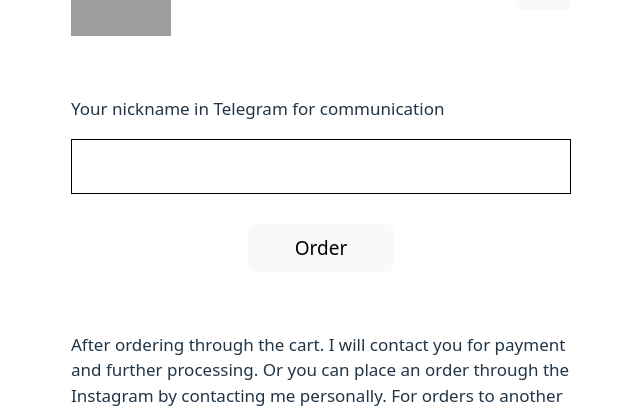
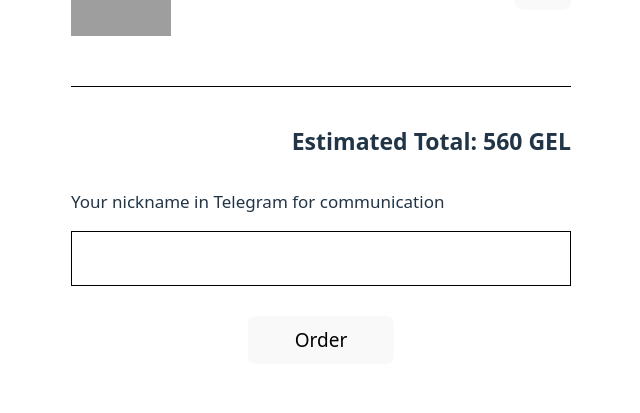
Before and after one commit to DashaShmi/shop-snova, a React (Vite) app: page /cart in a window 1280 px wide. Shown: the part 888-1301 px from the top of the page, without its empty margins (319-959 px from the left). Built offline with nearby package versions, Linux system fonts and the light colour scheme; grey boxes are pictures that could not be loaded.

Commit message:
счетчик суммы товаров в корзине

```diff
--- a/src/pages/cart/Cart.module.scss
+++ b/src/pages/cart/Cart.module.scss
@@ -55,6 +55,20 @@
   display: block;
 }
 
+.line {
+  width: 100%;
+  border-bottom: 1px solid #000;
+  margin: 20px 0;
+}
+
+.total {
+  font-weight: 650;
+  font-size: 23px;
+  text-align: end;
+  margin-top: 37px;
+
+}
+
 
 .orderButton {
   padding: 10px 46px
--- a/src/pages/cart/Cart.tsx
+++ b/src/pages/cart/Cart.tsx
@@ -11,6 +11,15 @@ export default function Cart() {
   const cart = useAppSelector(getOrder);
   const dispatch = useAppDispatch();
   const [telegram, setTelegram] = useState("");
+
+  const totalPrice = cart.reduce((sum, product) => {
+    return sum + product.price;
+  }, 0);
+
+  const sendTelegram = (e: React.FormEvent) => {
+    e.preventDefault();                // не даем странице перезагружаться
+    console.log("Никнейм:", telegram);
+  };
 
   function handleDelete(product: IProduct) {
     dispatch(deleteProduct(product));
@@ -27,14 +36,17 @@ export default function Cart() {
           <div className={styles.productName}>{product.name}</div>
           <div className={styles.productPrice}> {product.price} GEL</div>
           <button onClick={() => handleDelete(product)} className={styles.deleteButton}>✖️</button>
+
         </div>
         )}
 
-        <form method="post">
+        <form onSubmit={sendTelegram} method="post">
+          <div className={styles.line} />
+          <div className={styles.total}>Estimated Total: {totalPrice} GEL</div>
           <p className={styles.label}>Your nickname in Telegram for communication</p>
           <input type="text" className={styles.inputField} value={telegram}
             onChange={(e) => setTelegram(e.target.value)} />
-          <button className={styles.orderButton}>Order</button>
+          <button type="submit" className={styles.orderButton}>Order</button>
         </form>
         <p className={styles.label}>After ordering through the cart. I will contact you for payment and further processing. Or you can place an order through the Instagram by contacting me personally.
           For orders to another country the shipping cost is calculated individually.</p>
@@ -42,6 +54,4 @@ export default function Cart() {
     </div>
   </>)
 
-
-
 }
```
